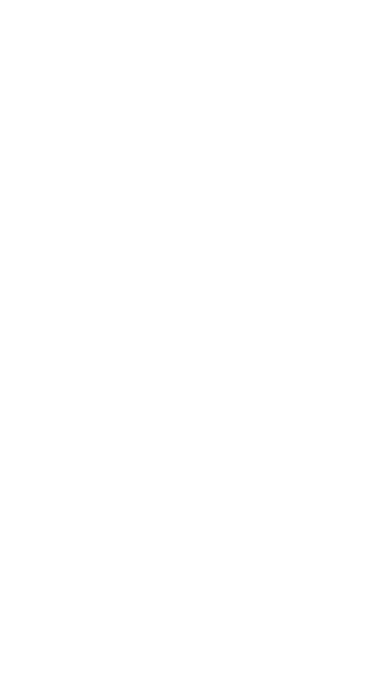
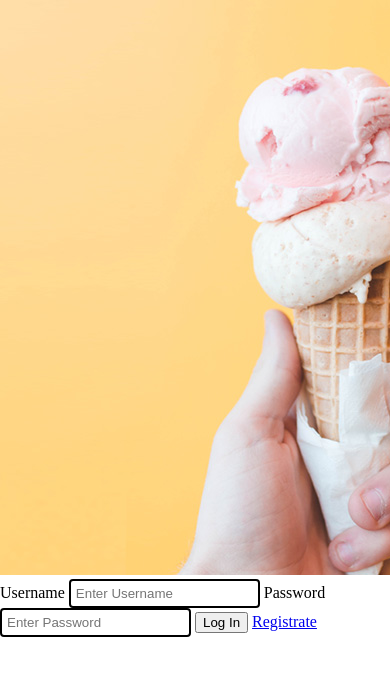
Before and after one commit to edugomez102/pcw_practicas, a PHP site: page /login.html in a window 390 px wide; the page is wider, and only the part inside the window is pictured. Before the commit the part shown is empty. Shown: the top 676 px of that part. Run offline with PHP 8.4, Linux system fonts and the light colour scheme.

Commit message:
commitPreResponsive

```diff
--- a/css/main.css
+++ b/css/main.css
@@ -22,6 +22,13 @@
 	/* box-shadow: 0px 0px 0px black; */
 	/* transition-duration: 0.3s; */
 }
+
+body.loginBody{
+	padding: 0;
+	margin: 0;
+
+}
+
 header img{
 	width: 90px;
 	height: 90px;
--- a/login.html
+++ b/login.html
@@ -0,0 +1,28 @@
+<!DOCTYPE html>
+<html>
+<head>
+	<!-- <script>document.write('<script src="http://' + (location.host || 'localhost').split(':')[0] + ':35729/livereload.js?snipver=1"></' + 'script>')</script> -->
+	<link rel="stylesheet" type="text/css" href="css/main.css">
+	<meta charset="utf-8">
+	<title>Login</title>
+</head>
+<body class="loginBody">
+	<div class="login-box">
+		<img src="img/helado.jpg" alt="Logo pagina">
+		<form>
+			<!-- TODO David -> 03 February 2020 (Monday) -> Poner imagen de logo definitivo -->
+
+			<!-- USERNAME -->
+			<label for="username">Username</label>
+			<input type="text" placeholder="Enter Username">
+
+			<!-- PASSWORD -->
+			<label for="password">Password</label>
+			<input type="text" placeholder="Enter Password">
+			<input type="submit" value="Log In">
+			<a href="registro.html">Registrate</a>
+
+		</form>
+	</div>
+</body>
+</html>
```
